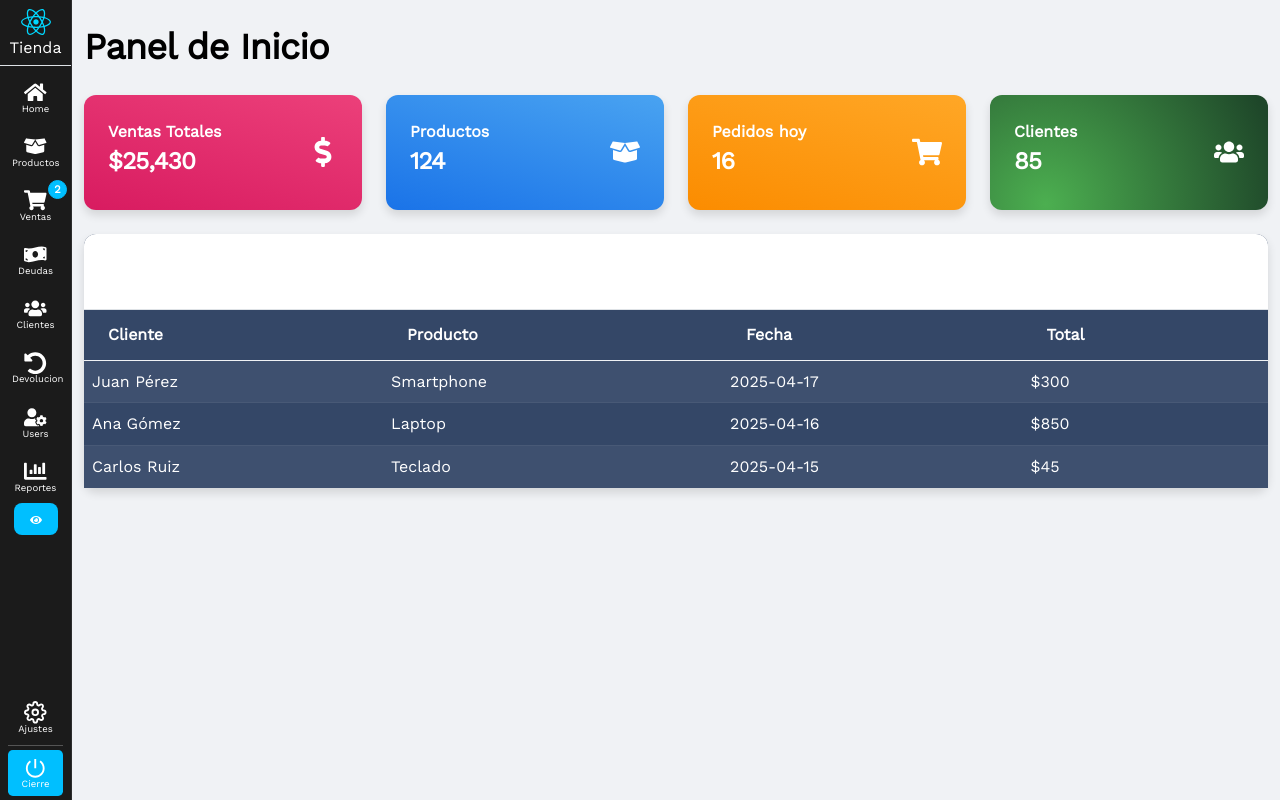
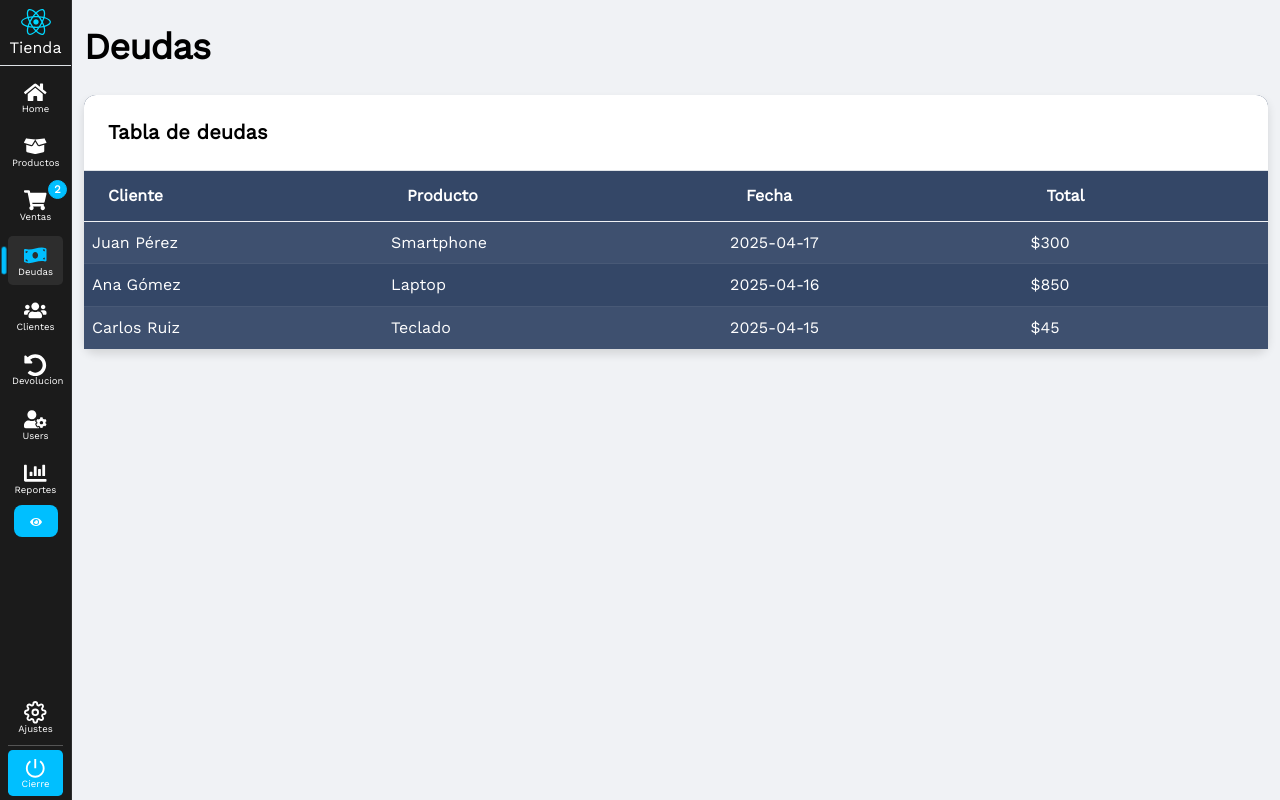
Before and after one commit to agl5702/tienda2, a React (Vite) app: page /deudas in a window 1280 px wide. Built offline with nearby package versions, Linux system fonts and the light colour scheme.

Commit message:
Añadir la página de Deudas y actualizar la barra lateral con nuevas rutas

```diff
--- a/src/App.jsx
+++ b/src/App.jsx
@@ -4,6 +4,7 @@ import Ventas from './pages/Ventas';
 import Productos from './pages/Productos';
 import FormProducto from './pages/FormProducto';
 import FormVentas from './pages/FormVentas';
+import Deudas from './pages/Deudas';
 import NotFound from './pages/NotFound';
 
 function App() {
@@ -15,6 +16,7 @@ function App() {
         <Route path="/form_producto" element={<FormProducto />} />
         <Route path="/ventas" element={<Ventas />} />
         <Route path="/form_ventas/:id" element={<FormVentas />} />
+        <Route path="/deudas" element={<Deudas />} />
         <Route path="*" element={<NotFound />} />
       </Routes>
     </BrowserRouter>
--- a/src/components/Sidebar.jsx
+++ b/src/components/Sidebar.jsx
@@ -52,7 +52,7 @@ const Sidebar = () => {
         </>
       </NavLink>
 
-      <NavLink to="/categorias" className={({ isActive }) => `my-1 p-1 text-center card-menu mx-2 ${isActive ? 'active-link' : ''}`}>
+      <NavLink to="/deudas" className={({ isActive }) => `my-1 p-1 text-center card-menu mx-2 ${isActive ? 'active-link' : ''}`}>
         {({ isActive }) => (
             <>
             <FaMoneyBillWave color={isActive ? '#00bfff' : ''} className="simbolo-icon "/>
@@ -62,7 +62,7 @@ const Sidebar = () => {
         )}
       </NavLink>
 
-      <NavLink to="/pedidos_admin" className={({ isActive }) => `my-1 p-1 text-center card-menu mx-2 position-relative ${isActive ? 'active-link' : ''}`}>
+      <NavLink to="/clientes" className={({ isActive }) => `my-1 p-1 text-center card-menu mx-2 position-relative ${isActive ? 'active-link' : ''}`}>
         {({ isActive }) => (
             <>
             <FaUsers color={isActive ? '#00bfff' : ''} className="simbolo-icon "/>
@@ -72,7 +72,7 @@ const Sidebar = () => {
         )}
       </NavLink>
 
-      <NavLink to="/usuarios" className={({ isActive }) => `my-1 p-1 text-center card-menu mx-2 ${isActive ? 'active-link' : ''}`}>
+      <NavLink to="/devoluciones" className={({ isActive }) => `my-1 p-1 text-center card-menu mx-2 ${isActive ? 'active-link' : ''}`}>
         {({ isActive }) => (
             <>
             <FaUndoAlt color={isActive ? '#00bfff' : ''} className="simbolo-icon "/>
@@ -82,7 +82,7 @@ const Sidebar = () => {
         )}
       </NavLink>
 
-      <NavLink to="/vista_salidas" className={({ isActive }) => `my-1 p-1 text-center card-menu mx-2 ${isActive ? 'active-link' : ''}`}>
+      <NavLink to="/users" className={({ isActive }) => `my-1 p-1 text-center card-menu mx-2 ${isActive ? 'active-link' : ''}`}>
         {({ isActive }) => (
             <>
             <FaUserCog color={isActive ? '#00bfff' : ''} className="simbolo-icon "/>
@@ -92,7 +92,7 @@ const Sidebar = () => {
         )}
       </NavLink>
 
-      <NavLink to="/vista_entradas" className={({ isActive }) => `my-1 p-1 text-center card-menu mx-2 ${isActive ? 'active-link' : ''}`}>
+      <NavLink to="/reportes" className={({ isActive }) => `my-1 p-1 text-center card-menu mx-2 ${isActive ? 'active-link' : ''}`}>
         {({ isActive }) => (
             <>
             <FaChartBar color={isActive ? '#00bfff' : ''} className="simbolo-icon "/>
@@ -120,7 +120,7 @@ const Sidebar = () => {
 
       <hr className="text-white bg-white mx-2 my-0" />
 
-      <NavLink to="/cuenta" className={({ isActive }) => `my-1 p-1 text-center py-1 card-menu mx-2 ${isActive ? 'active-link' : 'bg-info'}`}>
+      <NavLink to="/cierre" className={({ isActive }) => `my-1 p-1 text-center py-1 card-menu mx-2 ${isActive ? 'active-link' : 'bg-info'}`}>
         <RiShutDownLine className="simbolo-icon "/>
         <p className="pt-2 text-white text-menu">Cierre</p>
       </NavLink>
--- /dev/null
+++ b/src/pages/Deudas.jsx
@@ -0,0 +1,68 @@
+import Nav from "../components/Nav.jsx";
+import Sidebar from "../components/Sidebar.jsx";
+import { FaBoxOpen, FaUsers, FaDollarSign, FaShoppingCart } from "react-icons/fa";
+
+
+export default function About() {
+  return (
+    <>
+
+      <div className="m-0" style={{ paddingLeft: "4.5rem" }}>
+
+        <Sidebar />
+
+        <div className="col" style={{ minHeight: "100vh" }}>
+        <div className="container-fluid py-4">
+        <h2 className="text-dark mb-4">Deudas</h2>
+
+        {/* Tabla o historial */}
+        <div className="row">
+          <div className="col-12">
+            <div className="card bg-dark text-white border-0 shadow-sm">
+              <div className="card-header border-bottom">
+                <h5 className="mb-0 text-dack">Tabla de deudas</h5>
+              </div>
+              <div className="table-responsive p-0">
+                <table className="table table-dark table-striped mb-0">
+                  <thead>
+                    <tr>
+                      <th>Cliente</th>
+                      <th>Producto</th>
+                      <th>Fecha</th>
+                      <th>Total</th>
+                    </tr>
+                  </thead>
+                  <tbody>
+                    <tr>
+                      <td>Juan Pérez</td>
+                      <td>Smartphone</td>
+                      <td>2025-04-17</td>
+                      <td>$300</td>
+                    </tr>
+                    <tr>
+                      <td>Ana Gómez</td>
+                      <td>Laptop</td>
+                      <td>2025-04-16</td>
+                      <td>$850</td>
+                    </tr>
+                    <tr>
+                      <td>Carlos Ruiz</td>
+                      <td>Teclado</td>
+                      <td>2025-04-15</td>
+                      <td>$45</td>
+                    </tr>
+                    {/* Más registros si quieres... */}
+                  </tbody>
+                </table>
+              </div>
+            </div>
+          </div>
+        </div>
+    </div>
+        </div>
+
+      </div>
+
+    </>
+  );
+}
```
